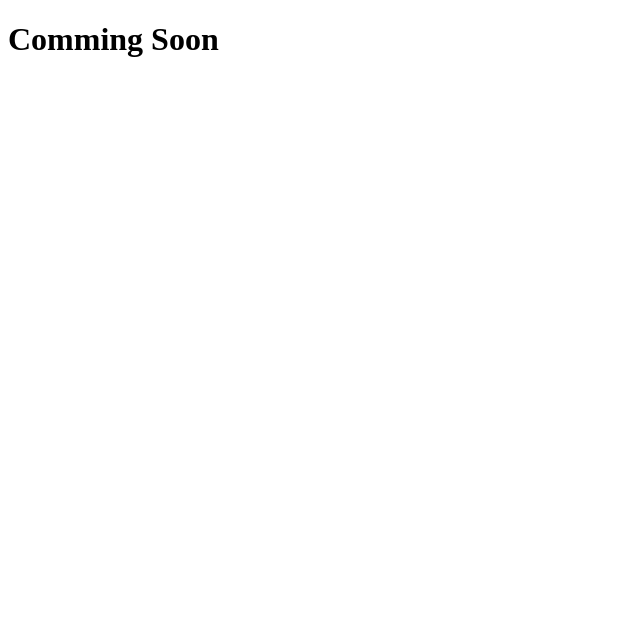
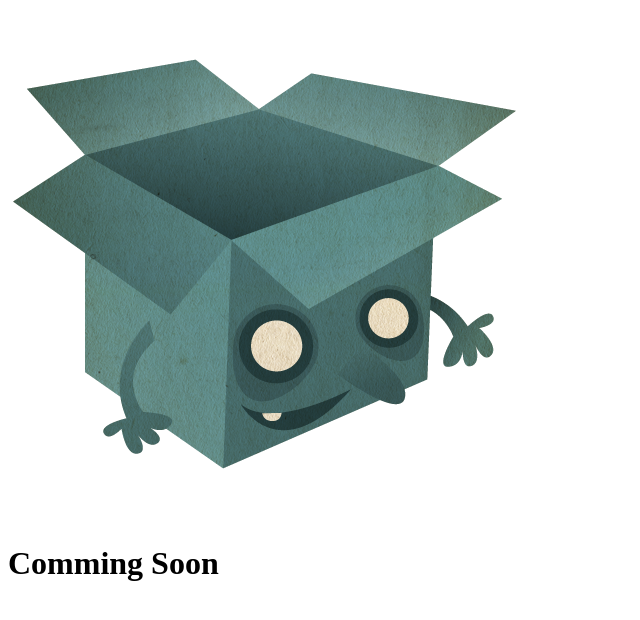
Before and after one commit to domliang/domliang.github.io, a plain HTML site: page index.html in a window 1280 px wide. Shown: the whole page, without its empty margins (0-640 px from the left). Drawn offline with Linux system fonts and the light colour scheme.

Commit message:
add info

```diff
--- a/index.html
+++ b/index.html
@@ -5,8 +5,10 @@
   <meta name="viewport" content="width=device-width, initial-scale=1.0">
   <meta http-equiv="X-UA-Compatible" content="ie=edge">
   <title>Domliang</title>
+  <meta name="description" content="something cool"/>
 </head>
 <body>
+  <img src="./icon.png" alt="icon">
   <h1>Comming Soon</h1>
 </body>
 </html>
```
Also changed, not shown: icon.png (added).
